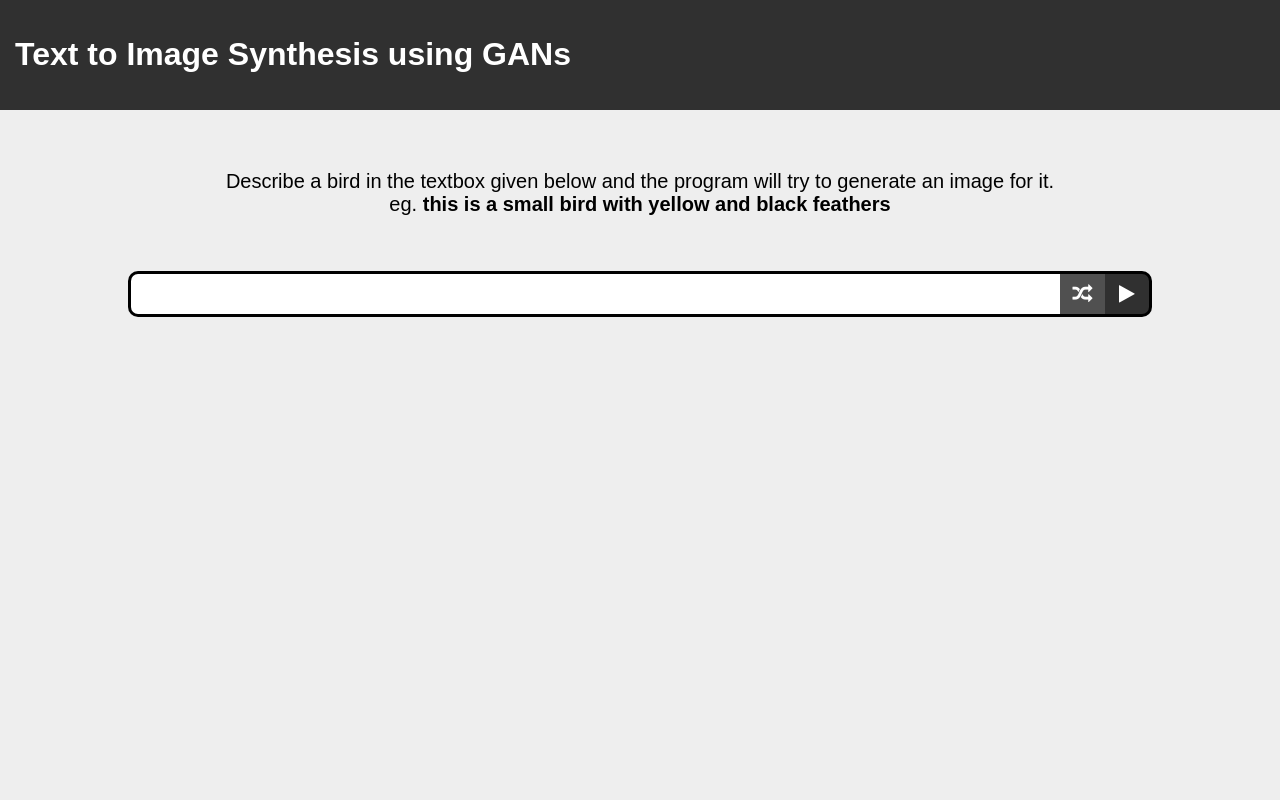
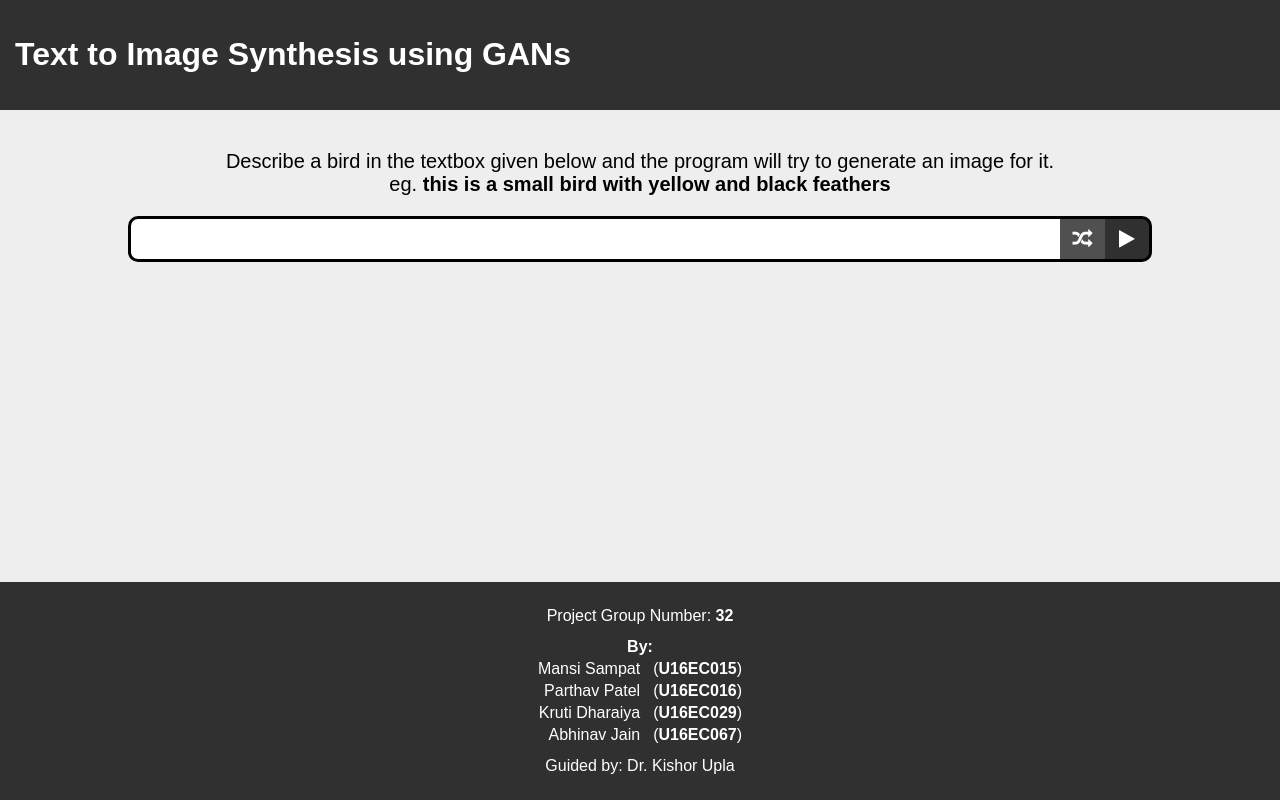
Before and after one commit to Parthav46/Text_to_Image_UI, a Django app: page / in a window 1280 px wide. Run offline with Django 3.2, Linux system fonts and the light colour scheme.

Commit message:
added footer

```diff
--- a/Text_to_Image_UI/templates/index.html
+++ b/Text_to_Image_UI/templates/index.html
@@ -13,7 +13,7 @@
 		<div class='header'>
 			<h1> Text to Image Synthesis using GANs </h1>
 		</div>
-		<div name='project'>
+		<div class='project'>
 			<div class='label'>
 				<p> Describe a bird in the textbox given below and the program will try to generate an image for it. <br> eg. <b>this is a small bird with yellow and black feathers</b></p>
 			</div>
@@ -30,7 +30,6 @@
 						<span class="fa fa-play"></span>
 					</div>
 				</div>
-
 			</div>
 			<div>
 				<div id='loader' style="visibility: hidden;">
@@ -39,7 +38,25 @@
 					</div>
 				</div>
 				<div id='content'>
+					<!-- <div style="width: 30px; height: 500px; background-color: brown;"></div> -->
 				</div>
+			</div>
+		</div>
+		<div class='footer'>
+			<div class='footer-block'>
+				Project Group Number: <b>32</b>
+			</div>
+			<div class='footer-block'>
+				<table>
+					<th colspan="2"> By: </th>
+					<tr><td class='name'> Mansi Sampat</td><td>(<b>U16EC015</b>)</td></tr>
+					<tr><td class='name'> Parthav Patel</td><td>(<b>U16EC016</b>)</td></tr>
+					<tr><td class='name'> Kruti Dharaiya</td><td>(<b>U16EC029</b>)</td></tr>
+					<tr><td class='name'> Abhinav Jain</td><td>(<b>U16EC067</b>)</td></tr>
+				</table>
+			</div>
+			<div class='footer-block'>
+				Guided by: Dr. Kishor Upla
 			</div>
 		</div>
 	</body>
--- a/static/css/index.css
+++ b/static/css/index.css
@@ -1,13 +1,21 @@
+html {
+	height: 100%;
+}
+
 body {
+	position: relative;
+	min-height: calc(100% - 200px);
+	height: fit-content;
 	background-color: #eeeeee;
 	margin: 0;
+	padding-bottom: 200px;
 }
 
 .header {
 	background-color: #303030;
 	display: flexbox;
 	margin: 0;
-	margin-bottom: 60px;
+	margin-bottom: 20px;
 	padding: 15px;
 }
 
@@ -17,16 +25,28 @@ body {
 	color: #ffffff;
 }
 
+.project {
+	display: flex;
+	flex-direction: column;
+	justify-content: start;
+	height: fit-content;
+}
+
 .label {
 	font-family: Arial, "Helvetica Neue", Helvetica, sans-serif;
 	text-align: center;
 	font-size: 20px;
-	padding: 0 10px 5px 10px;
+	padding: 0 10px;
 }
 
 #content {
-	align-content: center;
+	align-content: space-between;
+	justify-content: center;
 	position: relative;
+	display: flex;
+	flex-direction: column;
+	height: fit-content;
+	margin: 0 auto 30px auto;
 }
 
 .res {
@@ -100,8 +120,8 @@ body {
 	flex-direction: row;
 	width: 80%;
 	justify-content: center;
-	height: 40px;
-	margin: 30px auto -30px auto;
+	height: 46px;
+	margin: 0 auto;
 }
 
 .holder {
@@ -136,7 +156,7 @@ body {
 .loader {
 	color: #000000;
 	text-indent: -9999em;
-	margin: 88px auto;
+	margin: 40px auto;
 	position: relative;
 	font-size: 11px;
 	-webkit-transform: translateZ(0);
@@ -204,7 +224,7 @@ body {
 	width: 96%;
 	padding: 2%;
 	min-width: 300px;
-	position: absolute;
+	position: relative;
 }
 
 .rating .text {
@@ -226,3 +246,28 @@ body {
 .checked {
 	color: #ffd700;
 }
+
+.footer {
+	position: absolute;
+	bottom: 0;
+	text-align: center;
+	padding: 20px 0 20px 0;
+	margin: 10px 0 0 0;
+	font-size: 16px;
+	width: 100%;
+	display: flex;
+	flex-direction: column;
+	justify-content: space-evenly;
+	background-color: #303030;
+	color: #ffffff;
+	font-family: Arial, Helvetica, sans-serif;
+}
+
+.footer-block {
+	margin: 5px auto;
+}
+
+td.name {
+	padding-right: 10px;
+	text-align: right;
+}
```
